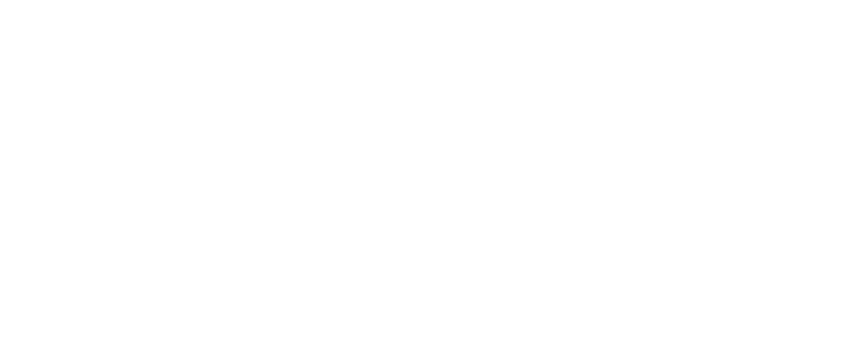
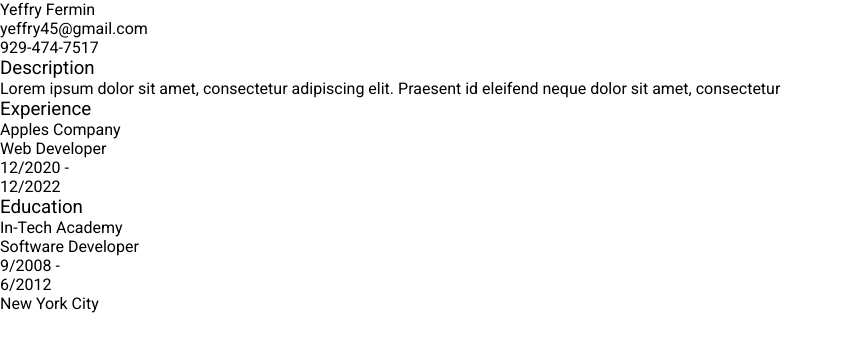
Before and after one commit to Yeffry921/Project-CV-Application, a React (Create React App) app: page / in a window 1280 px wide. Shown: the top 352 px of the page, without its empty margins (0-842 px from the left). Built offline with nearby package versions, Linux system fonts and the light colour scheme.

Commit message:
add coverOutput content

```diff
--- a/src/components/coverOutput.js
+++ b/src/components/coverOutput.js
@@ -7,9 +7,62 @@
   }
 
   render() {
-    console.log(this.props.output)
+    const {
+      firstName,
+      lastName,
+      email,
+      phone,
+      description,
+      school,
+      title,
+      fromDate,
+      toDate,
+      location,
+      company,
+      companyTitle,
+      companyDateStart,
+      companyDateEnd,
+      companyTasks
+      } = this.props.data
+
+    console.log()
     return(
-      <div></div>
+      <div className='output__wrapper'>
+       <header className='heading'>
+          <div className='heading__name'>{firstName} {lastName}</div>
+          <div className='heading__email'>{email}</div>
+          <div className='heading__phone'>{phone}</div>
+       </header>
+       <section className='body__wrapper'>
+         <main className='body__content'>
+          <div className='body__description'>
+            <h3>Description</h3>
+            <p>{description}</p>
+          </div>
+          <div className='body__experience'>
+            <h3>Experience</h3>
+            <div>
+              <p className='company__name'>{company}</p>
+              <p className='company__title'>{companyTitle}</p>
+            </div>
+            <div>
+              <p>{companyDateStart} -</p>
+              <p>{companyDateEnd}</p>
+            </div>
+          </div>
+          <div>
+            <h3>Education</h3>
+            <p>{school}</p>
+            <p>{title}</p>
+            <p>{fromDate} -</p>
+            <p>{toDate}</p>
+            <p>{location}</p>
+          </div>
+
+         </main>
+         <aside></aside>
+       </section>
+      </div>
     )
   }
 }
```
